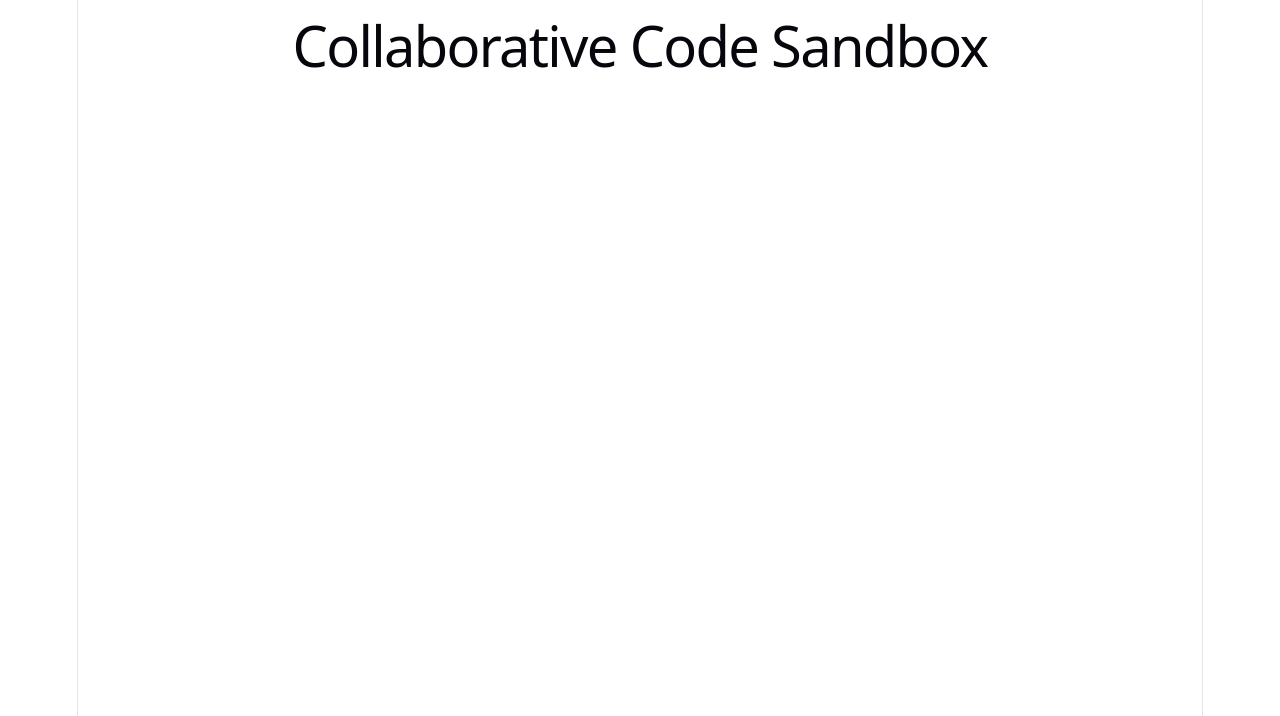
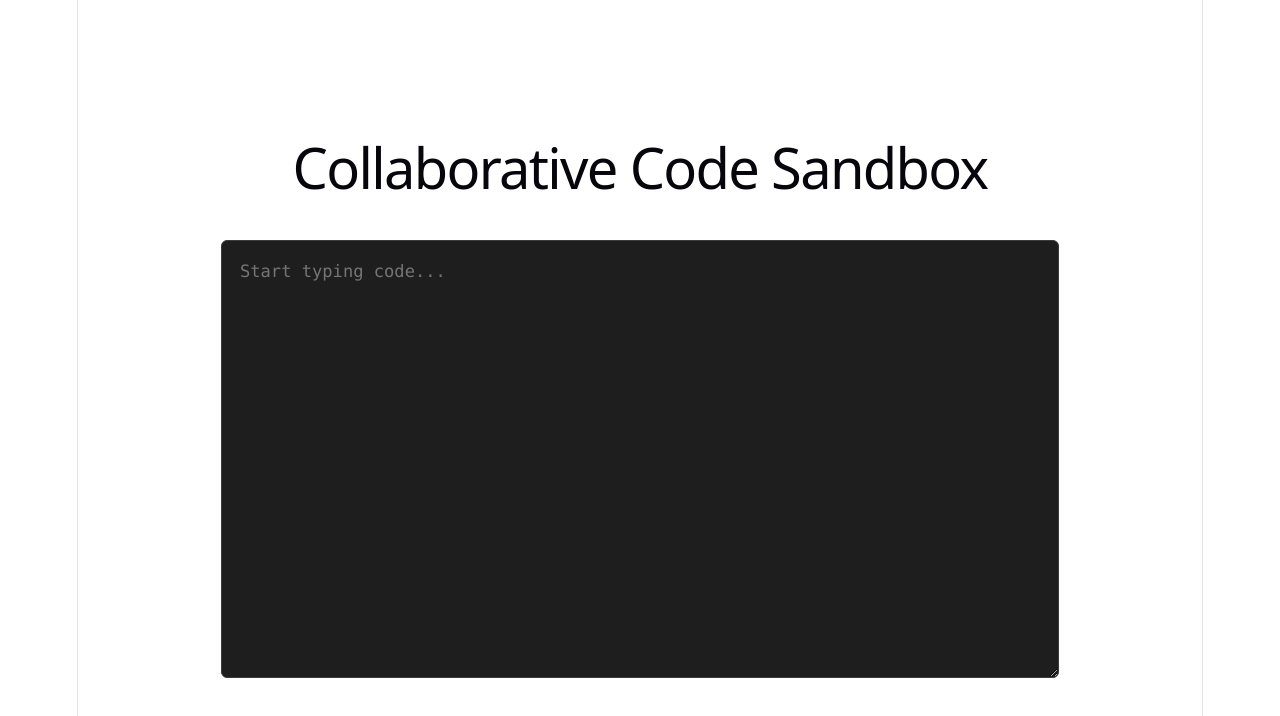
Before and after one commit to MrMustSeeUs/collab-code-sandbox, a React (Vite) app in the folder client/: page / in a window 1280 px wide. Shown: the top 716 px of the page. Built offline with nearby package versions, Linux system fonts and the light colour scheme.

Commit message:
Add CodeEditor component with styled text area

```diff
--- a/client/src/App.css
+++ b/client/src/App.css
@@ -14,3 +14,23 @@
   justify-content: center;
   text-align: center;
 }
+
+.code-editor {
+  width: min(90vw, 800px);
+  height: 400px;
+  margin-top: 1.5rem;
+  padding: 1rem;
+  background-color: #1e1e1e;
+  color: #d4d4d4;
+  font-family: 'Consolas', 'Menlo', 'Monaco', monospace;
+  font-size: 0.95rem;
+  line-height: 1.5;
+  border: 1px solid #3c3c3c;
+  border-radius: 6px;
+  resize: vertical;
+  outline: none;
+}
+
+.code-editor:focus {
+  border-color: #007acc;
+}
--- a/client/src/App.tsx
+++ b/client/src/App.tsx
@@ -1,25 +1,27 @@
 // =============================================================================
 // FILE: client/src/App.tsx
 // PURPOSE: Root component of the collaborative code editor application.
-//          Serves as the top-level container that future features (the
-//          editor pane, connection status, and room controls) will be
-//          composed into.
+//          Composes the page layout and renders the primary editing surface.
 // AUTHOR: Abraham Macias
-// DATE: 2026-08-11
-// DEPENDENCIES: React
+// DATE: 2026-08-12
+// DEPENDENCIES: React, CodeEditor
 // EDGE CASES: None yet — this is an intentionally minimal starting shell.
 // =============================================================================
+
+import CodeEditor from './CodeEditor';
+import './App.css';
 
 // -----------------------------------------------------------------------------
 // COMPONENT: App
 // WHAT: The root component rendered into the page.
 // WHY IT EXISTS: Acts as the single entry point React mounts into the DOM;
-//                all future UI composition starts here.
+//                composes the heading and editing surface together.
 // -----------------------------------------------------------------------------
 function App() {
   return (
     <main className="app-shell">
       <h1>Collaborative Code Sandbox</h1>
+      <CodeEditor />
     </main>
   );
 }
--- /dev/null
+++ b/client/src/CodeEditor.tsx
@@ -0,0 +1,38 @@
+// =============================================================================
+// FILE: client/src/CodeEditor.tsx
+// PURPOSE: Renders the primary text-editing surface for the collaborative
+//          code sandbox. Currently a self-contained, locally-managed text
+//          area; will later be extended to broadcast and receive changes
+//          over the WebSocket connection.
+// AUTHOR: Abraham Macias
+// DATE: 2026-08-11
+// DEPENDENCIES: React (useState)
+// EDGE CASES: None yet — local-only state, no external sync.
+// =============================================================================
+
+import { useState } from 'react';
+
+// -----------------------------------------------------------------------------
+// COMPONENT: CodeEditor
+// WHAT: A controlled text area representing the shared code buffer.
+// WHY IT EXISTS: Isolates all editing-surface concerns (current text, change
+//                handling) away from page-level layout in App.tsx.
+// EDGE CASE: Currently holds state only in memory — refreshing the page will
+//            reset the content. This is expected at this stage; persistence
+//            and multi-user sync are handled in later components.
+// -----------------------------------------------------------------------------
+function CodeEditor() {
+  const [codeText, setCodeText] = useState('');
+
+  return (
+    <textarea
+      className="code-editor"
+      value={codeText}
+      onChange={(event) => setCodeText(event.target.value)}
+      placeholder="Start typing code..."
+      spellCheck={false}
+    />
+  );
+}
+
+export default CodeEditor;
```
